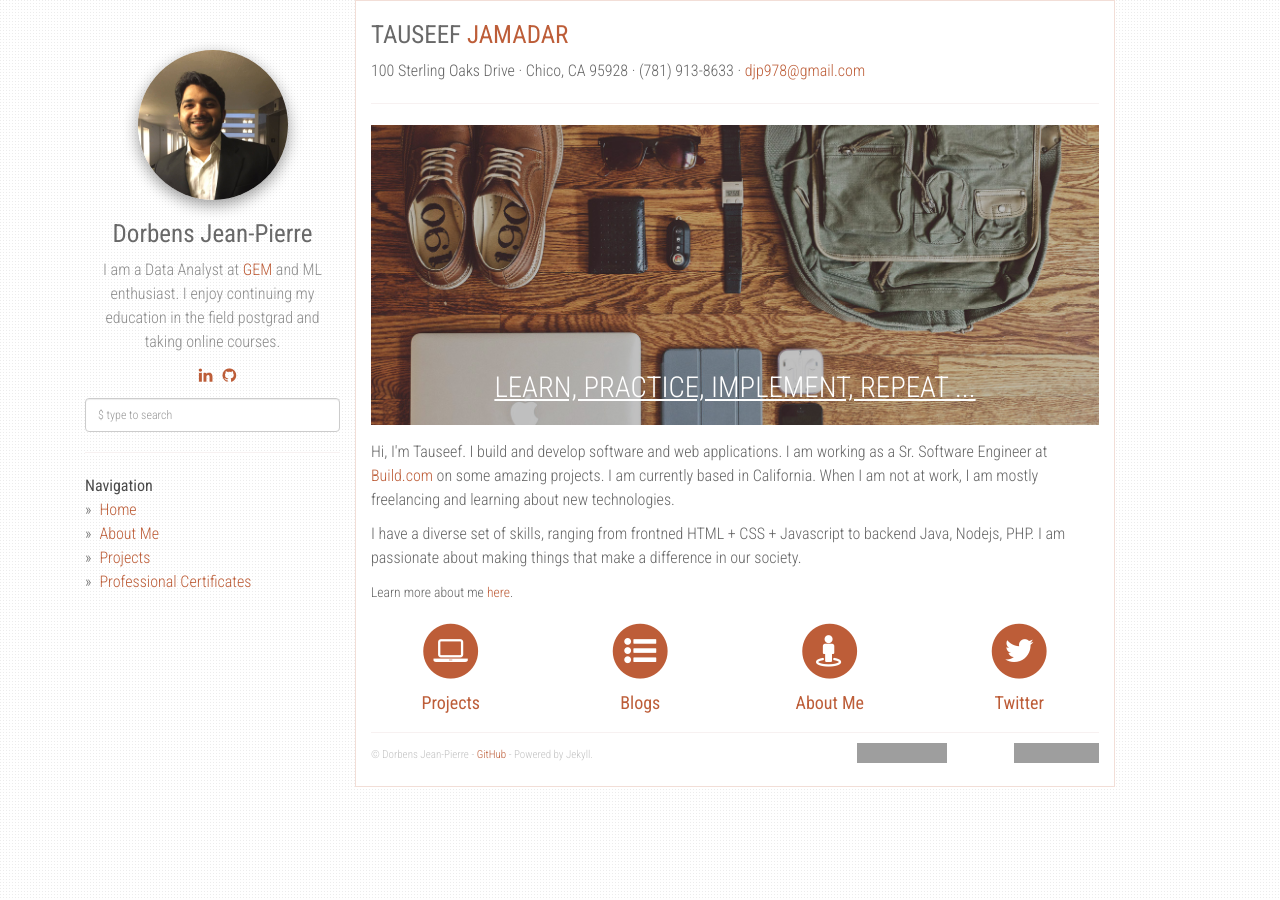
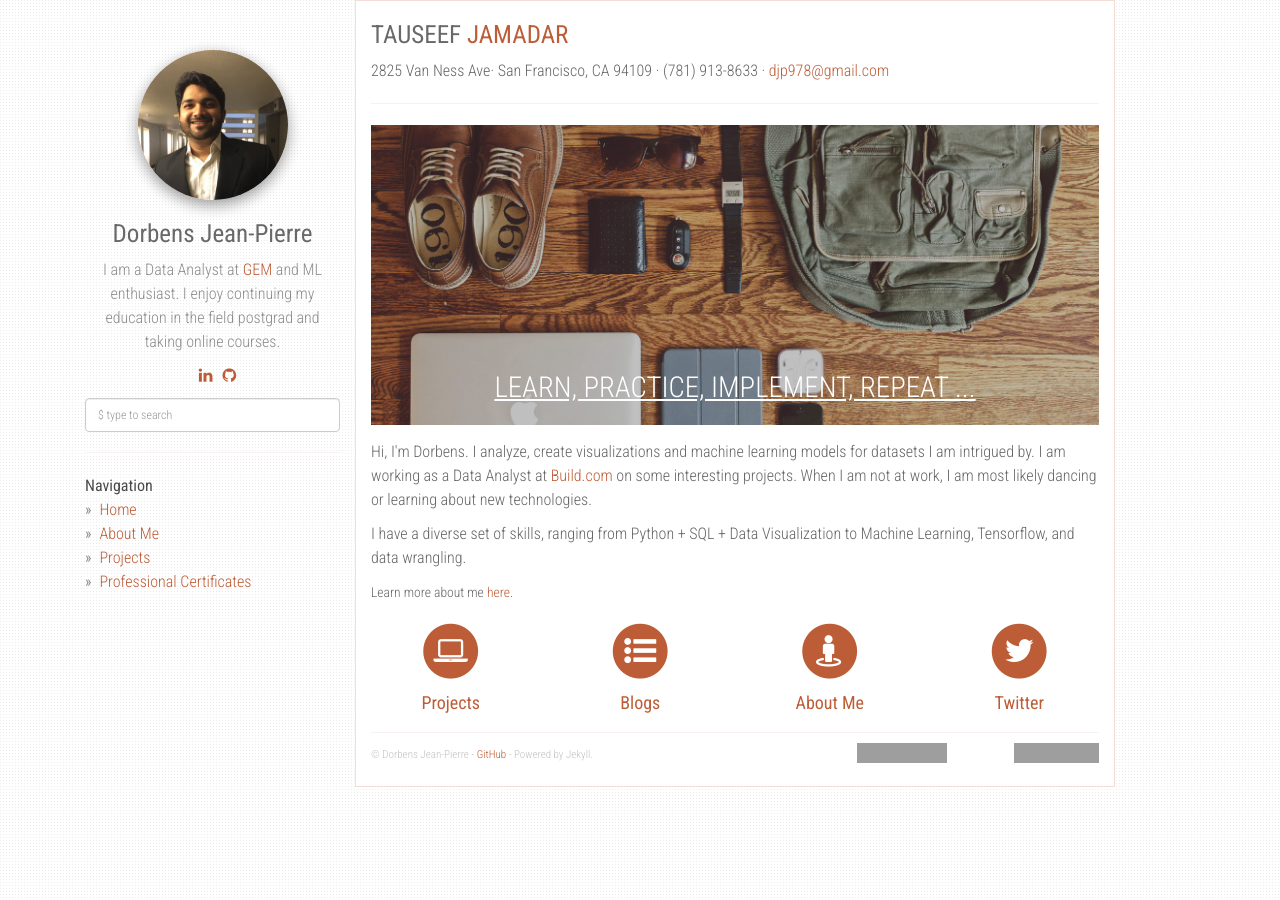
Before and after one commit to Djeanpierre/djeanpierre.github.io, a Jekyll site: the page built from index.html, in a window 1280 px wide. Built offline with Jekyll 4.4.1, drawn with Linux system fonts in a browser that asks for light colours; nearby versions of some CDN libraries; grey boxes are pictures that could not be loaded.

Commit message:
Update index.html

```diff
--- a/index.html
+++ b/index.html
@@ -4,7 +4,7 @@ layout: default
 
 <div id="home">
   <h1>TAUSEEF <span class="text-primary">JAMADAR</span></h1>
-  <div class="subheading">100 Sterling Oaks Drive · Chico, CA 95928 · {{site.phone}} ·
+  <div class="subheading">2825 Van Ness Ave· San Francisco, CA 94109 · {{site.phone}} ·
     <a href="mailto:{{site.email}}">{{site.email}}</a>
   </div>
   <hr />
@@ -18,13 +18,12 @@ layout: default
     <div class="row">
       <div class="col-xs-12">
         <p>
-          Hi, I'm Tauseef. I build and develop software and web applications. I am working as a Sr. Software Engineer at
-          <a href="https://www.build.com" target="_blank">Build.com</a> on some amazing projects. I am currently based in California. When I am not at work, I am mostly freelancing
-          and learning about new technologies.
+          Hi, I'm Dorbens. I analyze, create visualizations and machine learning models for datasets I am intrigued by. I am working as a Data Analyst at
+          <a href="https://www.build.com" target="_blank">Build.com</a> on some interesting projects. When I am not at work, I am most likely dancing or
+          learning about new technologies.
         </p>
         <p>
-          I have a diverse set of skills, ranging from frontned HTML + CSS + Javascript to backend Java, Nodejs, PHP.
-          I am passionate about making things that make a difference in our society.
+          I have a diverse set of skills, ranging from Python + SQL + Data Visualization to Machine Learning, Tensorflow, and data wrangling.
         </p>
       </div>
     </div>
```
